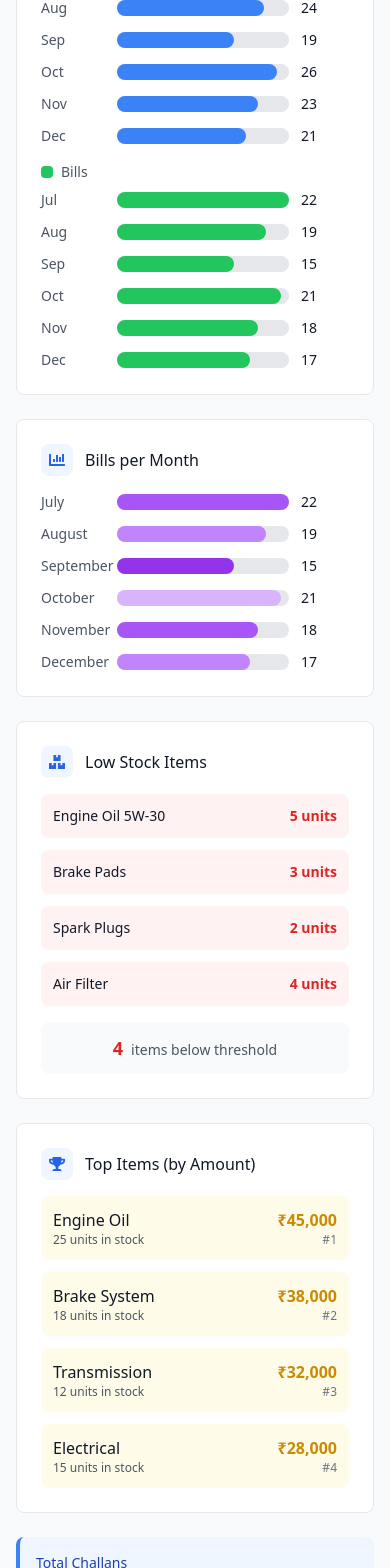
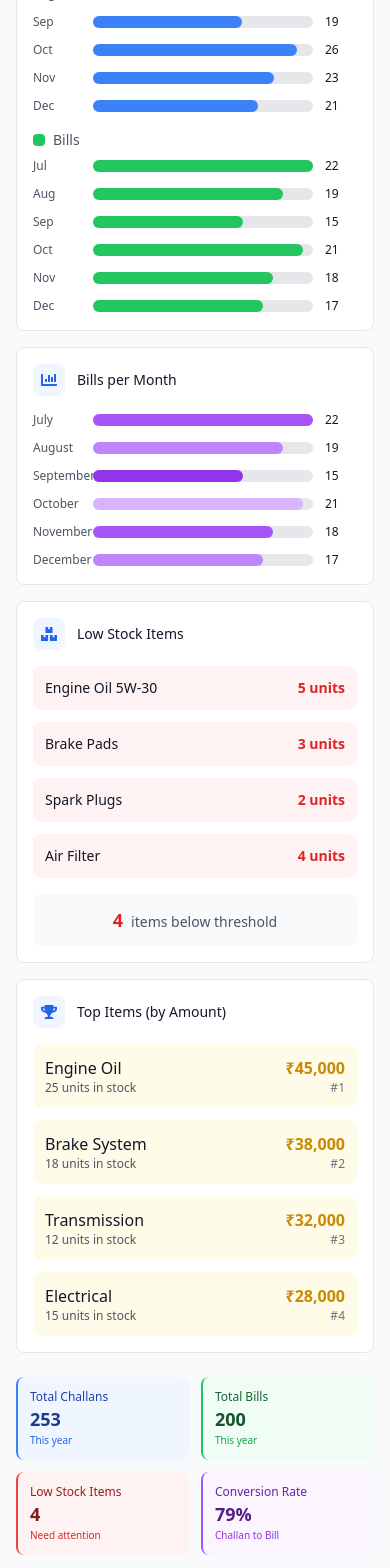
Before and after one commit to Roshani-sahu/Maheshwari-Motors, a React (Vite) app in the folder frontend/: page /reports in a window 390 px wide. Shown: the part 320-1888 px from the top of the page. Built offline with nearby package versions, Linux system fonts and the light colour scheme.

Commit message:
responsive - backup/restore, reports and financial closing

```diff
--- a/frontend/src/pages/Reports.jsx
+++ b/frontend/src/pages/Reports.jsx
@@ -25,12 +25,12 @@ const Reports = () => {
   ];
 
   const ChartCard = ({ title, icon: Icon, children }) => (
-    <div className="bg-white p-6 rounded-lg border">
+    <div className="bg-white p-4 sm:p-6 rounded-lg border">
       <div className="flex items-center gap-3 mb-4">
         <div className="p-2 bg-blue-50 rounded-lg">
           <Icon className="text-blue-600" />
         </div>
-        <h3 className="font-medium text-gray-900">{title}</h3>
+        <h3 className="font-medium text-gray-900 text-sm sm:text-base">{title}</h3>
       </div>
       {children}
     </div>
@@ -40,14 +40,14 @@ const Reports = () => {
     <div className="space-y-3">
       {data.map((value, index) => (
         <div key={index} className="flex items-center gap-3">
-          <div className="w-16 text-sm text-gray-600">{labels[index]}</div>
-          <div className="flex-1 bg-gray-200 rounded-full h-4 relative">
+          <div className="w-12 sm:w-16 text-xs sm:text-sm text-gray-600">{labels[index]}</div>
+          <div className="flex-1 bg-gray-200 rounded-full h-3 sm:h-4 relative">
             <div
-              className={`h-4 rounded-full ${colors[index % colors.length]}`}
+              className={`h-3 sm:h-4 rounded-full ${colors[index % colors.length]}`}
               style={{ width: `${(value / Math.max(...data)) * 100}%` }}
             />
           </div>
-          <div className="w-12 text-sm font-medium text-gray-900">{value}</div>
+          <div className="w-8 sm:w-12 text-xs sm:text-sm font-medium text-gray-900">{value}</div>
         </div>
       ))}
     </div>
@@ -55,7 +55,7 @@ const Reports = () => {
 
   return (
     <div className="space-y-6">
-      {/* Header */}
+      {/* Header - NO CHANGES HERE */}
       <div className="flex items-center justify-between">
         <div>
           <h1 className="text-2xl font-bold text-gray-900">Reports</h1>
@@ -76,7 +76,7 @@ const Reports = () => {
       </div>
 
       {/* Charts Grid */}
-      <div className="grid grid-cols-1 lg:grid-cols-2 gap-6">
+      <div className="grid grid-cols-1 lg:grid-cols-2 gap-4 sm:gap-6">
         {/* 1. Monthly Challans vs Bills */}
         <ChartCard title="Monthly Challans vs Bills" icon={FaChartLine}>
           <div className="space-y-4">
@@ -149,36 +149,36 @@ const Reports = () => {
         </ChartCard>
       </div>
 
-      {/* Summary Stats */}
-      <div className="grid grid-cols-1 md:grid-cols-4 gap-4">
-        <div className="bg-blue-50 p-4 rounded-lg border-l-4 border-l-blue-500">
-          <h3 className="text-sm font-medium text-blue-800">Total Challans</h3>
-          <p className="text-2xl font-bold text-blue-900">
+      {/* Summary Stats - Mobile responsive */}
+      <div className="grid grid-cols-2 md:grid-cols-4 gap-3 sm:gap-4">
+        <div className="bg-blue-50 p-3 sm:p-4 rounded-lg border-l-2 sm:border-l-4 border-l-blue-500">
+          <h3 className="text-xs sm:text-sm font-medium text-blue-800">Total Challans</h3>
+          <p className="text-lg sm:text-xl md:text-2xl font-bold text-blue-900">
             {monthlyData.challans.reduce((a, b) => a + b, 0)}
           </p>
-          <p className="text-xs text-blue-600">This year</p>
+          <p className="text-[10px] sm:text-xs text-blue-600">This year</p>
         </div>
 
-        <div className="bg-green-50 p-4 rounded-lg border-l-4 border-l-green-500">
-          <h3 className="text-sm font-medium text-green-800">Total Bills</h3>
-          <p className="text-2xl font-bold text-green-900">
+        <div className="bg-green-50 p-3 sm:p-4 rounded-lg border-l-2 sm:border-l-4 border-l-green-500">
+          <h3 className="text-xs sm:text-sm font-medium text-green-800">Total Bills</h3>
+          <p className="text-lg sm:text-xl md:text-2xl font-bold text-green-900">
             {monthlyData.bills.reduce((a, b) => a + b, 0)}
           </p>
-          <p className="text-xs text-green-600">This year</p>
+          <p className="text-[10px] sm:text-xs text-green-600">This year</p>
         </div>
 
-        <div className="bg-red-50 p-4 rounded-lg border-l-4 border-l-red-500">
-          <h3 className="text-sm font-medium text-red-800">Low Stock Items</h3>
-          <p className="text-2xl font-bold text-red-900">{lowStockItems.length}</p>
-          <p className="text-xs text-red-600">Need attention</p>
+        <div className="bg-red-50 p-3 sm:p-4 rounded-lg border-l-2 sm:border-l-4 border-l-red-500">
+          <h3 className="text-xs sm:text-sm font-medium text-red-800">Low Stock Items</h3>
+          <p className="text-lg sm:text-xl md:text-2xl font-bold text-red-900">{lowStockItems.length}</p>
+          <p className="text-[10px] sm:text-xs text-red-600">Need attention</p>
         </div>
 
-        <div className="bg-purple-50 p-4 rounded-lg border-l-4 border-l-purple-500">
-          <h3 className="text-sm font-medium text-purple-800">Conversion Rate</h3>
-          <p className="text-2xl font-bold text-purple-900">
+        <div className="bg-purple-50 p-3 sm:p-4 rounded-lg border-l-2 sm:border-l-4 border-l-purple-500">
+          <h3 className="text-xs sm:text-sm font-medium text-purple-800">Conversion Rate</h3>
+          <p className="text-lg sm:text-xl md:text-2xl font-bold text-purple-900">
             {Math.round((monthlyData.bills.reduce((a, b) => a + b, 0) / monthlyData.challans.reduce((a, b) => a + b, 0)) * 100)}%
           </p>
-          <p className="text-xs text-purple-600">Challan to Bill</p>
+          <p className="text-[10px] sm:text-xs text-purple-600">Challan to Bill</p>
         </div>
       </div>
     </div>
--- a/frontend/src/pages/setup/BackupRestore.jsx
+++ b/frontend/src/pages/setup/BackupRestore.jsx
@@ -57,7 +57,7 @@ const BackupRestore = () => {
       label: "Status",
       render: (value) => (
         <span
-          className={`px-2 py-1 text-xs rounded-full ${
+          className={`px-1.5 py-0.5 sm:px-2 sm:py-1 text-[10px] sm:text-xs rounded-full ${
             value === "Success"
               ? "bg-green-100 text-green-800"
               : "bg-red-100 text-red-800"
@@ -71,8 +71,8 @@ const BackupRestore = () => {
       key: "location",
       label: "Location",
       render: (value) => (
-        <span className="text-xs text-gray-600 font-mono">
-          {value.length > 40 ? `...${value.slice(-40)}` : value}
+        <span className="text-[10px] sm:text-xs text-gray-600 font-mono">
+          {value.length > 20 ? `...${value.slice(-20)}` : value}
         </span>
       ),
     },
@@ -112,7 +112,7 @@ const BackupRestore = () => {
 
   return (
     <div className="space-y-6">
-      {/* Header */}
+      {/* Header - NO CHANGES */}
       <div>
         <h1 className="text-2xl font-bold text-gray-900">Backup / Restore</h1>
         <p className="text-gray-600">
@@ -120,52 +120,56 @@ const BackupRestore = () => {
         </p>
       </div>
 
-      {/* Action Cards */}
-      <div className="grid grid-cols-1 md:grid-cols-2 gap-6">
+      {/* Action Cards - Mobile responsive */}
+      <div className="grid grid-cols-1 md:grid-cols-2 gap-4 sm:gap-6">
         {/* Backup */}
-        <div className="bg-white p-6 rounded-lg border">
+        <div className="bg-white p-4 sm:p-6 rounded-lg border">
           <div className="flex items-center gap-3 mb-4">
-            <div className="p-3 bg-blue-50 rounded-lg">
-              <FaDownload className="text-blue-600 text-xl" />
+            <div className="p-2 sm:p-3 bg-blue-50 rounded-lg">
+              <FaDownload className="text-blue-600 text-lg sm:text-xl" />
             </div>
             <div>
-              <h3 className="font-medium text-gray-900">Create Backup</h3>
-              <p className="text-sm text-gray-600">
+              <h3 className="font-medium text-gray-900 text-sm sm:text-base">
+                Create Backup
+              </h3>
+              <p className="text-xs sm:text-sm text-gray-600">
                 Generate a backup of your database
               </p>
             </div>
           </div>
 
-          <div className="space-y-3 text-sm text-gray-600">
+          <div className="space-y-2 sm:space-y-3 text-xs sm:text-sm text-gray-600">
             <p>• Last backup: {backupLogs[0]?.date}</p>
             <p>• Auto backup: Daily at 10:30 AM</p>
             <p>• Backup location: C:\ERP\Backups\</p>
 
             <Button
               onClick={() => setIsBackupDialogOpen(true)}
-              className="w-full flex items-center justify-center gap-2"
+              className="w-full flex items-center justify-center gap-2 text-xs sm:text-sm"
             >
-              <FaPlay />
+              <FaPlay size={12} className="sm:size-auto" />
               Trigger Manual Backup
             </Button>
           </div>
         </div>
 
         {/* Restore */}
-        <div className="bg-white p-6 rounded-lg border">
+        <div className="bg-white p-4 sm:p-6 rounded-lg border">
           <div className="flex items-center gap-3 mb-4">
-            <div className="p-3 bg-orange-50 rounded-lg">
-              <FaUpload className="text-orange-600 text-xl" />
+            <div className="p-2 sm:p-3 bg-orange-50 rounded-lg">
+              <FaUpload className="text-orange-600 text-lg sm:text-xl" />
             </div>
             <div>
-              <h3 className="font-medium text-gray-900">Restore Database</h3>
-              <p className="text-sm text-gray-600">
+              <h3 className="font-medium text-gray-900 text-sm sm:text-base">
+                Restore Database
+              </h3>
+              <p className="text-xs sm:text-sm text-gray-600">
                 Restore from a backup file
               </p>
             </div>
           </div>
 
-          <div className="space-y-3 text-sm text-gray-600">
+          <div className="space-y-2 sm:space-y-3 text-xs sm:text-sm text-gray-600">
             <p>⚠️ This will overwrite current data</p>
             <p>• Supported formats: .sql, .bak</p>
             <p>• System will restart after restore</p>
@@ -174,41 +178,41 @@ const BackupRestore = () => {
               type="file"
               accept=".sql,.bak"
               onChange={handleFileSelect}
-              className="w-full text-sm text-gray-500 file:mr-4 file:py-2 file:px-4 file:rounded-md file:border-0 file:bg-blue-50 file:text-blue-700 hover:file:bg-blue-100"
+              className="w-full text-xs sm:text-sm text-gray-500 file:mr-2 sm:file:mr-4 file:py-1.5 sm:file:py-2 file:px-2 sm:file:px-4 file:rounded-md file:border-0 file:bg-blue-50 file:text-blue-700 hover:file:bg-blue-100 file:text-xs sm:file:text-sm"
             />
 
             <Button
               onClick={() => setIsRestoreDialogOpen(true)}
               disabled={!selectedFile}
               variant="outline"
-              className="w-full flex items-center justify-center gap-2"
+              className="w-full flex items-center justify-center gap-2 text-xs sm:text-sm"
             >
-              <FaUpload />
+              <FaUpload size={12} className="sm:size-auto" />
               Restore Database
             </Button>
           </div>
         </div>
       </div>
 
-      {/* Backup History */}
+      {/* Backup History - Mobile responsive */}
       <div className="bg-white rounded-lg border">
-        <div className="p-4 border-b flex items-center gap-2">
-          <FaClockRotateLeft className="text-gray-500" />
-          <h3 className="font-medium text-gray-900">Backup History</h3>
+        <div className="p-3 sm:p-4 border-b flex items-center gap-2">
+          <FaClockRotateLeft className="text-gray-500" size={14} className="sm:size-auto" />
+          <h3 className="font-medium text-gray-900 text-sm sm:text-base">
+            Backup History
+          </h3>
         </div>
 
-        <div className="p-4">
+        <div className="p-2 sm:p-4 overflow-x-auto">
           <DataTable
             columns={columns}
             data={backupLogs}
             sortable
-            pagination
-            pageSize={5}
           />
         </div>
       </div>
 
-      {/* Dialogs */}
+      {/* Dialogs - NO CHANGES */}
       <ConfirmationDialog
         isOpen={isBackupDialogOpen}
         onClose={() => setIsBackupDialogOpen(false)}
```
Also changed, not shown: frontend/src/pages/setup/FinancialYearClose.jsx (+32 -32 lines).
